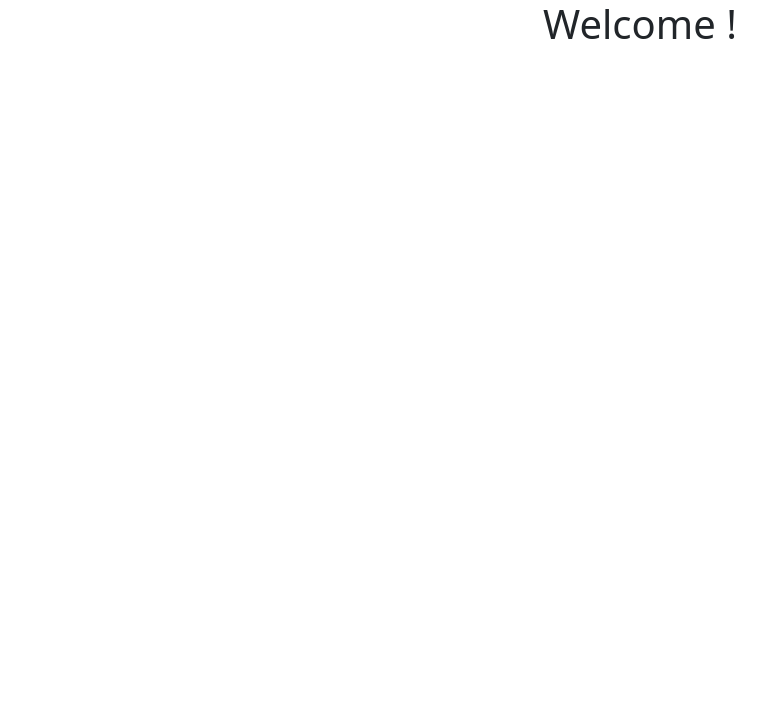
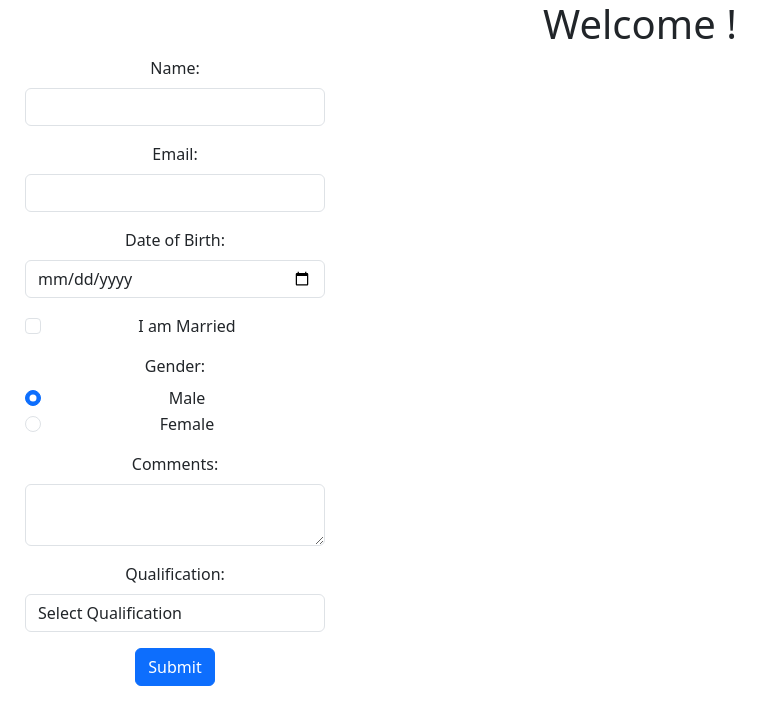
Before and after one commit to shekharmouryaa/my-react-app, a React (Create React App) app: page / in a window 1280 px wide. Shown: the top 724 px of the page, without its empty margins (0-772 px from the left). Built offline with nearby package versions, Linux system fonts and the light colour scheme.

Commit message:
form input handle in react

```diff
--- a/src/App.js
+++ b/src/App.js
@@ -1,10 +1,12 @@
 import './App.css'
+import FormExample from './Formexample';
 
 function App() {
 
   return (
     <div className="App">
       <h1>Welcome !</h1>
+      <FormExample/>
     </div>
   );
 }
--- /dev/null
+++ b/src/Formexample.jsx
@@ -0,0 +1,133 @@
+import React, { useState } from 'react';
+
+function FormExample() {
+  const [formData, setFormData] = useState({
+    name: '',
+    email: '',
+    dob: '',
+    isMarried: false,
+    gender: 'male',
+    comments: '',
+    qualification:""
+  });
+
+  const handleInputChange = (e) => {
+
+
+
+      const { name, value, type, checked } = e.target;  // Destructring
+
+      const newValue = type === 'checkbox' ? checked : value;
+
+      setFormData((prevData) => ({...prevData,[name]: newValue}));
+
+      // Another Way
+      // setFormData({...formData,[name]: newValue});
+      // setFormData({...formData, [e.target.name] : e.target.value})
+
+  };
+
+  const handleSubmit = (event) => {
+    event.preventDefault();
+    console.log(formData);
+  };
+
+  return (
+    <div style={{width: "300px", marginLeft:"25px"}}>
+      <form onSubmit={handleSubmit}>
+        <div className="mb-3">
+          <label className="form-label">Name:</label>
+          <input
+            type="text"
+            className="form-control"
+            name="name"
+            value={formData.name}
+            onChange={handleInputChange}
+          />
+        </div>
+        <div className="mb-3">
+          <label className="form-label">Email:</label>
+          <input
+            type="email"
+            className="form-control"
+            name="email"
+            value={formData.email}
+            onChange={handleInputChange}
+          />
+        </div>
+        <div className="mb-3">
+          <label className="form-label">Date of Birth:</label>
+          <input
+            type="date"
+            className="form-control"
+            name="dob"
+            value={formData.dob}
+            onChange={handleInputChange}
+          />
+        </div>
+        <div className="mb-3 form-check">
+          <input
+            type="checkbox"
+            className="form-check-input"
+            name="isMarried"
+            checked={formData.isMarried}
+            onChange={handleInputChange}
+          />
+          <label className="form-check-label">I am Married</label>
+        </div>
+        <div className="mb-3">
+          <label className="form-label">Gender:</label>
+          <div className="form-check">
+            <input
+              type="radio"
+              className="form-check-input"
+              name="gender"
+              value="male"
+              checked={formData.gender === 'male'}
+              onChange={handleInputChange}
+            />
+            <label className="form-check-label">Male</label>
+          </div>
+          <div className="form-check">
+            <input
+              type="radio"
+              className="form-check-input"
+              name="gender"
+              value="female"
+              checked={formData.gender === 'female'}
+              onChange={handleInputChange}
+            />
+            <label className="form-check-label">Female</label>
+          </div>
+        </div>
+        <div className="mb-3">
+          <label className="form-label">Comments:</label>
+          <textarea
+            className="form-control"
+            name="comments"
+            value={formData.comments}
+            onChange={handleInputChange}
+          />
+        </div>
+        <div className="mb-3">
+          <label className="form-label">Qualification:</label>
+          <select className='form-control'
+            name ="qualification"
+            value={formData.qualification}
+            onChange={handleInputChange}>
+            <option value="">Select Qualification</option>
+            <option value="Post-gradudate">Post-gradudate</option>
+            <option value="gradudate">Gradudate</option>
+            <option value="Under gradudate">Under gradudate</option>
+            <option value="Diploma">Diploma</option>
+          </select>
+        </div>
+        <button type="submit" className="btn btn-primary">
+          Submit
+        </button>
+      </form>
+    </div>
+  );
+}
+
+export default FormExample;
--- a/src/index.js
+++ b/src/index.js
@@ -4,7 +4,6 @@ import './index.css';
 import App from './App';
 import reportWebVitals from './reportWebVitals';
 import 'bootstrap/dist/css/bootstrap.css';
-import 'react-toastify/dist/ReactToastify.css';
 
 const root = ReactDOM.createRoot(document.getElementById('root'));
 root.render(
```
